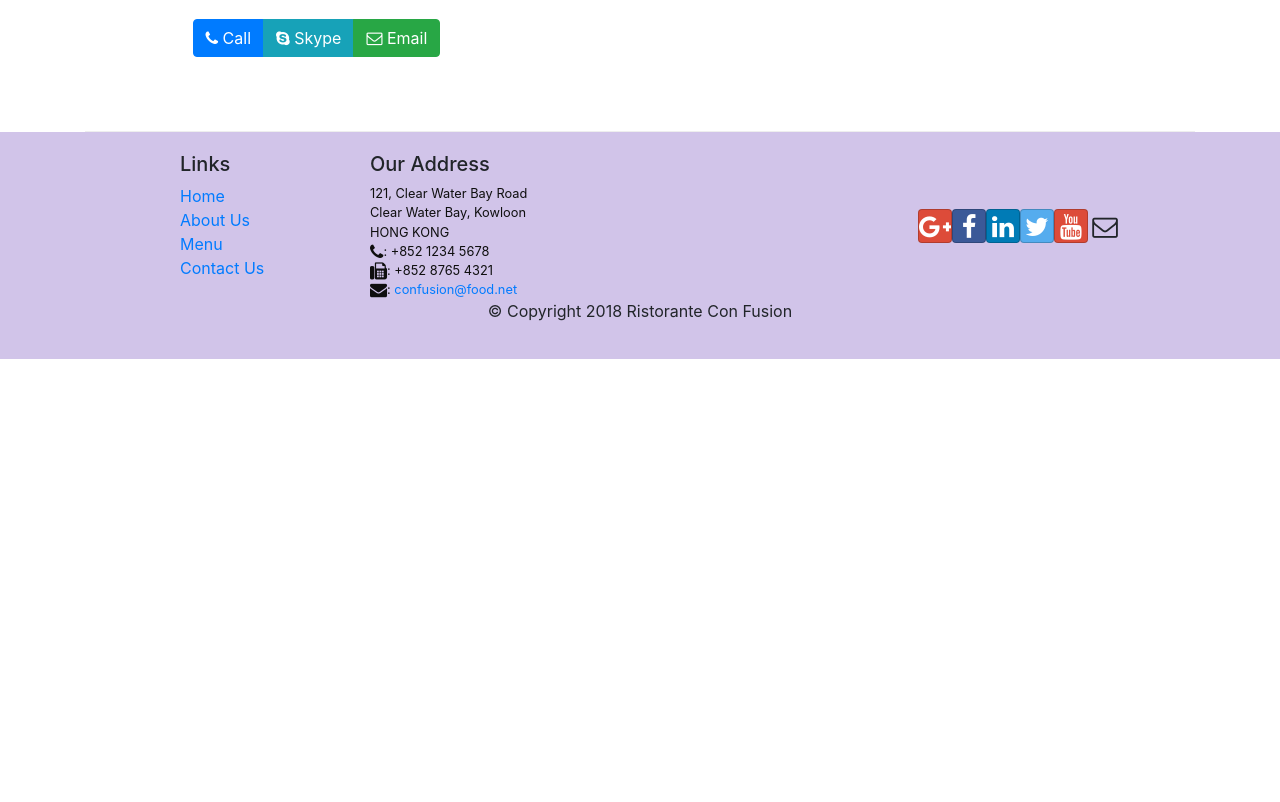
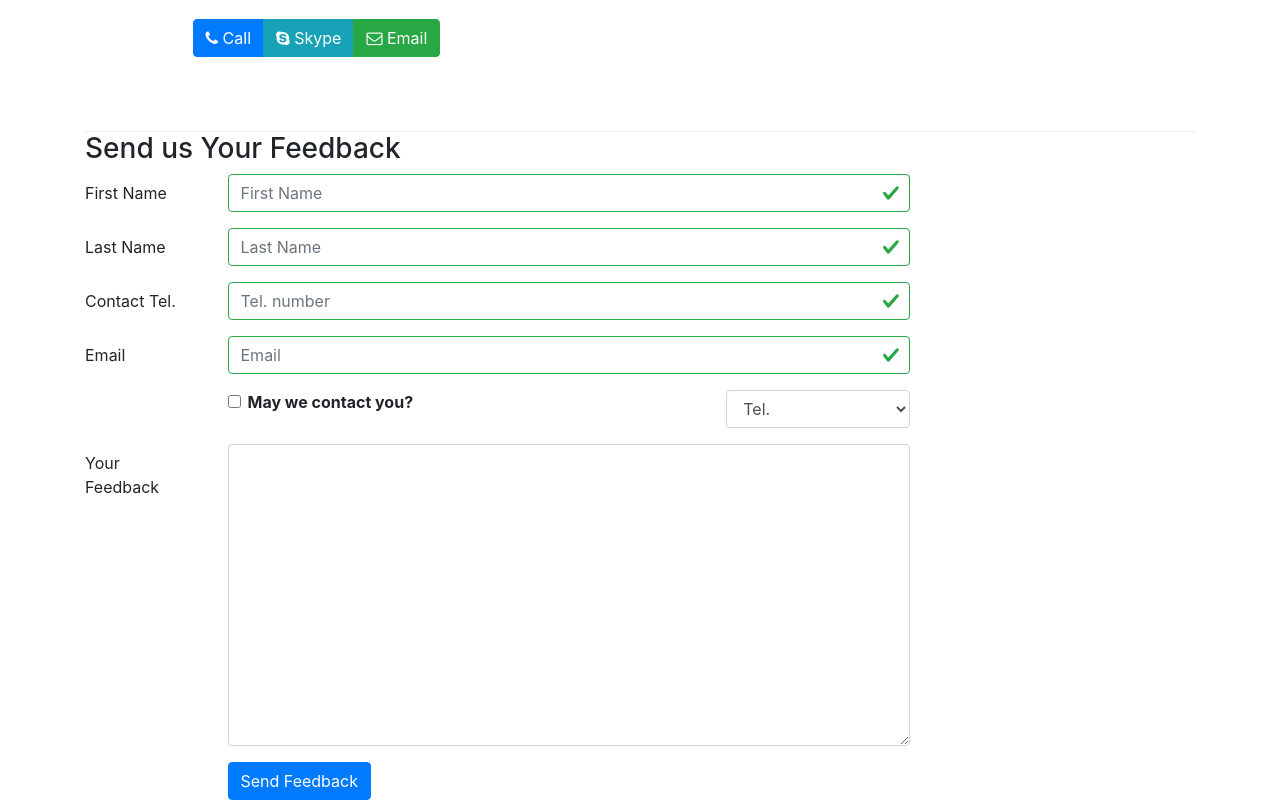
Before and after one commit to bsonge/CORS-WebDevReact-confusion, a React (Create React App) app: page /contactus in a window 1280 px wide. Shown: the part 740-1542 px from the top of the page. Before the commit the page ends 1099 px from the top, so only its background shows below. Built offline with nearby package versions, Linux system fonts and the light colour scheme.

Commit message:
controlled form contact us implemented

```diff
--- a/src/Components/Contact/Contact.js
+++ b/src/Components/Contact/Contact.js
@@ -1,10 +1,87 @@
-import React from 'react';
-import { Breadcrumb, BreadcrumbItem } from 'reactstrap';
+import React, { Component } from 'react';
+import { Breadcrumb, BreadcrumbItem, Button, Form, FormGroup, Label, Input, Col, Row, FormFeedback } from 'reactstrap';
 import { Link } from 'react-router-dom';
 
 
 
-function Contact(props) {
+class Contact extends Component {
+
+    constructor(props) {
+        super(props);
+        this.state = {
+            firstname: '',
+            lastname: '',
+            telnum: '',
+            email: '',
+            agree: false,
+            contactType: 'Tel.',
+            message: '',
+            touched: {
+                firstname: false,
+                lastname: false,
+                telnum: false,
+                email: false,
+            }
+        }
+        this.handleInputChange = this.handleInputChange.bind(this);
+        this.handleSubmit = this.handleSubmit.bind(this);
+        this.handleBlur = this.handleBlur.bind(this);
+    }
+
+    handleInputChange(event) {
+        const target = event.target;
+        const value = target.type === 'checkbox' ? target.checked : target.value
+        const name = target.name;
+
+        this.setState({
+            [name]: value,
+        });
+    }
+
+    handleSubmit(event) {
+        console.log('Current State is: ' + JSON.stringify(this.state));
+        alert('Current State is: ' + JSON.stringify(this.state));
+        event.preventDefault();
+    }
+
+    handleBlur = (field) => (evt) => {
+        this.setState({
+            touched: {...this.state.touched, [field]: true}
+        });
+    }
+
+    validate(firstname, lastname, telnum, email) {
+        const errors = {
+            firstname: '',
+            lastname: '',
+            telnum: '',
+            email: '',
+        };
+
+        if(this.state.touched.firstname && firstname.length < 3)
+            errors.firstname = 'First Name should be >= 3 characters';
+        else if(this.state.touched.firstname && firstname.length > 10)
+            errors.firstname = 'First Name should be <= 10 characters';
+
+        if (this.state.touched.lastname && lastname.length < 3)
+            errors.lastname = 'Last Name should be >= 3 characters';
+        else if (this.state.touched.lastname && lastname.length > 10)
+            errors.lastname = 'Last Name should be <= 10 characters';
+
+        const reg = /^\d+$/;
+        if (this.state.touched.telnum && !reg.test(telnum))
+            errors.telnum = 'Tel. Number should contain only numbers';
+
+        if(this.state.touched.email && email.split('').filter(x => x === '@').length !== 1)
+            errors.email = 'Email should contain a @';
+
+        return errors;
+
+    }
+
+    render() {
+        const errors = this.validate(this.state.firstname, this.state.lastname, this.state.telnum, this.state.email);
+
         return(
             <div className="container">
                 <div className="row">
@@ -43,8 +120,116 @@
                         </div>
                     </div>
                 </div>
+                <div className="row">
+                    <div className="col-12">
+                        <h3>Send us Your Feedback</h3>
+                    </div>
+                    <div className="col-12 col-md-9">
+                    <Form onSubmit={this.handleSubmit}>
+                            <FormGroup row>
+                                <Label htmlFor="firstname" md={2}>First Name</Label>
+                                <Col md={10}>
+                                    <Input type="text" id="firstname" name="firstname"
+                                        placeholder="First Name"
+                                        value={this.state.firstname}
+                                        valid={errors.firstname === ''}
+                                        invalid={errors.firstname !== ''}
+                                        onBlur={this.handleBlur('firstname')}
+                                        onChange={this.handleInputChange} />
+                                    <FormFeedback>
+                                        {errors.firstname}
+                                    </FormFeedback>
+                                </Col>
+                            </FormGroup>
+                            <FormGroup row>
+                                <Label htmlFor="lastname" md={2}>Last Name</Label>
+                                <Col md={10}>
+                                    <Input type="text" id="lastname" name="lastname"
+                                        placeholder="Last Name"
+                                        value={this.state.lastname}
+                                        valid={errors.lastname === ''}
+                                        invalid={errors.lastname !== ''}
+                                        onBlur={this.handleBlur('lastname')}
+                                        onChange={this.handleInputChange} />
+                                    <FormFeedback>
+                                        {errors.lastname}
+                                    </FormFeedback>
+                                </Col>
+                            </FormGroup>
+                            <FormGroup row>
+                            <Label htmlFor="telnum" md={2}>Contact Tel.</Label>
+                                <Col md={10}>
+                                    <Input type="tel" id="telnum" name="telnum"
+                                        placeholder="Tel. number"
+                                        value={this.state.telnum}
+                                        valid={errors.telnum === ''}
+                                        invalid={errors.telnum !== ''}
+                                        onBlur={this.handleBlur('telnum')}
+                                        onChange={this.handleInputChange} />
+                                        <FormFeedback>
+                                            {errors.telnum}
+                                        </FormFeedback>
+                                </Col>
+                            </FormGroup>
+                            <FormGroup row>
+                                <Label htmlFor="email" md={2}>Email</Label>
+                                <Col md={10}>
+                                    <Input type="email" id="email" name="email"
+                                        placeholder="Email"
+                                        value={this.state.email}
+                                        valid={errors.email === ''}
+                                        invalid={errors.email !== ''}
+                                        onBlur={this.handleBlur('email')}
+                                        onChange={this.handleInputChange} />
+                                        <FormFeedback>
+                                            {errors.email}
+                                        </FormFeedback>
+                                </Col>
+                            </FormGroup>
+                            <FormGroup row>
+                                <Col md={{size: 6, offset: 2}}>
+                                    <FormGroup check>
+                                        <Label check>
+                                            <Input type="checkbox"
+                                                name="agree"
+                                                checked={this.state.agree}
+                                                onChange={this.handleInputChange} /> {' '}
+                                            <strong>May we contact you?</strong>
+                                        </Label>
+                                    </FormGroup>
+                                </Col>
+                                <Col md={{size: 3, offset: 1}}>
+                                    <Input type="select" name="contactType"
+                                            value={this.state.contactType}
+                                            onChange={this.handleInputChange}>
+                                        <option>Tel.</option>
+                                        <option>Email</option>
+                                    </Input>
+                                </Col>
+                            </FormGroup>
+                            <FormGroup row>
+                                <Label htmlFor="message" md={2}>Your Feedback</Label>
+                                <Col md={10}>
+                                    <Input type="textarea" id="message" name="message"
+                                        rows="12"
+                                        value={this.state.message}
+                                        onChange={this.handleInputChange}></Input>
+                                </Col>
+                            </FormGroup>
+                            <FormGroup row>
+                                <Col md={{size: 10, offset: 2}}>
+                                    <Button type="submit" color="primary">
+                                        Send Feedback
+                                    </Button>
+                                </Col>
+                            </FormGroup>
+                        </Form>
+                    </div>
+                </div>
             </div>
         );
     }
 
+}
+
 export default Contact;
```
Lines whose indentation alone changed are shown as unchanged.
